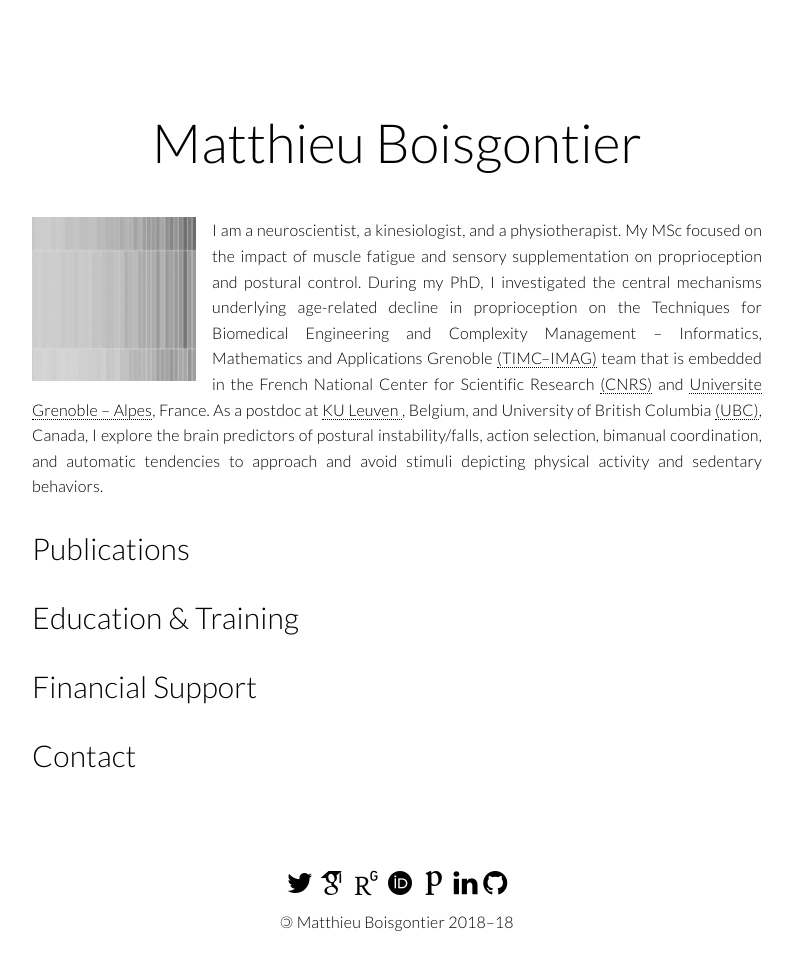
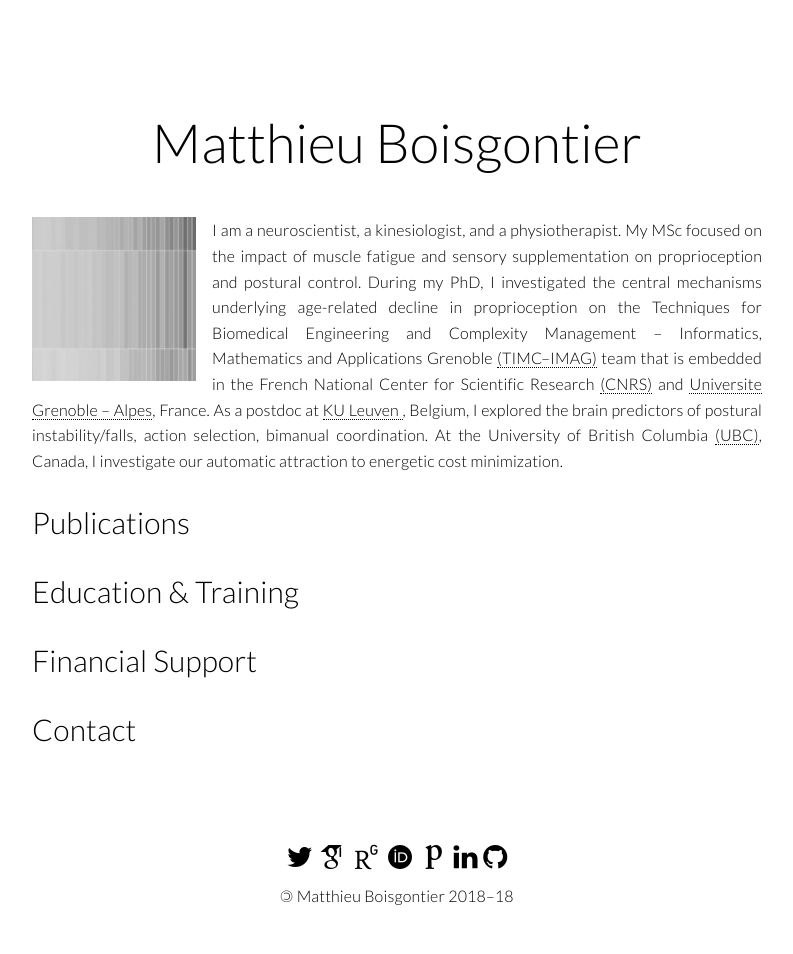
Before and after one commit to matthieuboisgontier/matthieuboisgontier.github.io, a Jekyll site: the page built from index.html, in a window 1280 px wide. Shown: the whole page, without its empty margins (243-1036 px from the left). Built offline with Jekyll 4.4.1, drawn with Linux system fonts in a browser that asks for light colours; nearby versions of some CDN libraries; some web fonts are replaced; a script that is not in the unit is left out; comment, search, counter and statistics services are not loaded; after the commit the page ends 929 px from its top, so only the background shows below that.

Commit message:
Update me.html

```diff
--- a/_includes/me.html
+++ b/_includes/me.html
@@ -4,9 +4,7 @@
     supplementation on proprioception and postural control. During my PhD, I investigated the central mechanisms
     underlying age-related decline in proprioception on the Techniques for Biomedical Engineering and Complexity
     Management – Informatics, Mathematics and Applications Grenoble <a href="http://www-timc.imag.fr/?lang=en">(TIMC–IMAG)</a> team that is embedded in the
-    French National Center for Scientific Research <a href="http://www.cnrs.fr/index.html">(CNRS)</a> and <a href="https://www.univ-grenoble-alpes.fr/en/">Universite Grenoble – Alpes</a>, France. As a postdoc at <a href="https://www.kuleuven.be/english/">KU Leuven </a>, Belgium,
-    and University of British Columbia <a href="https://www.ubc.ca/">(UBC)</a>, Canada, I explore the brain predictors of postural instability/falls,
-    action selection, bimanual coordination, and automatic tendencies to approach and avoid stimuli
-    depicting physical activity and sedentary behaviors.
+    French National Center for Scientific Research <a href="http://www.cnrs.fr/index.html">(CNRS)</a> and <a href="https://www.univ-grenoble-alpes.fr/en/">Universite Grenoble – Alpes</a>, France. As a postdoc at <a href="https://www.kuleuven.be/english/">KU Leuven </a>, Belgium, I explored the brain predictors of postural instability/falls,
+    action selection, bimanual coordination. At the University of British Columbia <a href="https://www.ubc.ca/">(UBC)</a>, Canada, I investigate our automatic attraction to energetic cost minimization.
   </p>
 </p>
```
